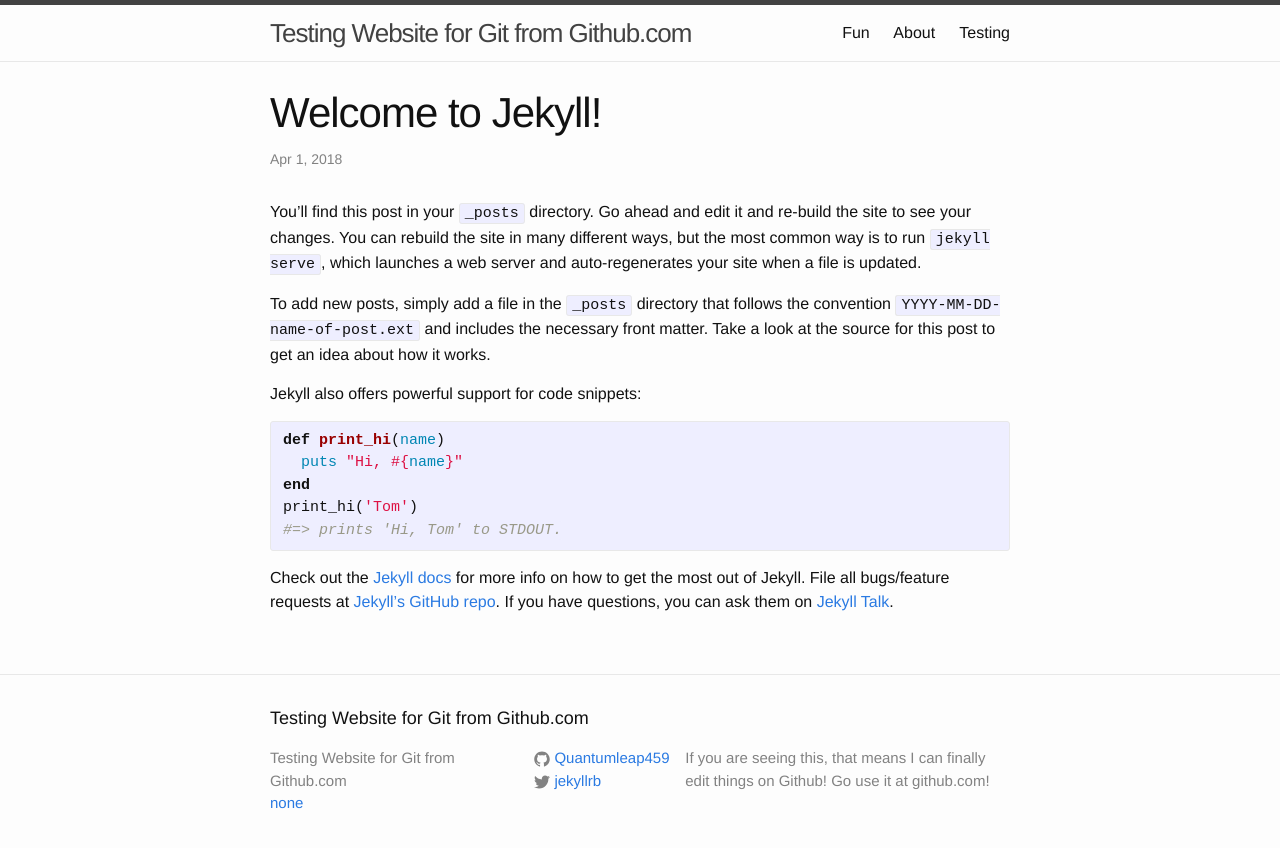
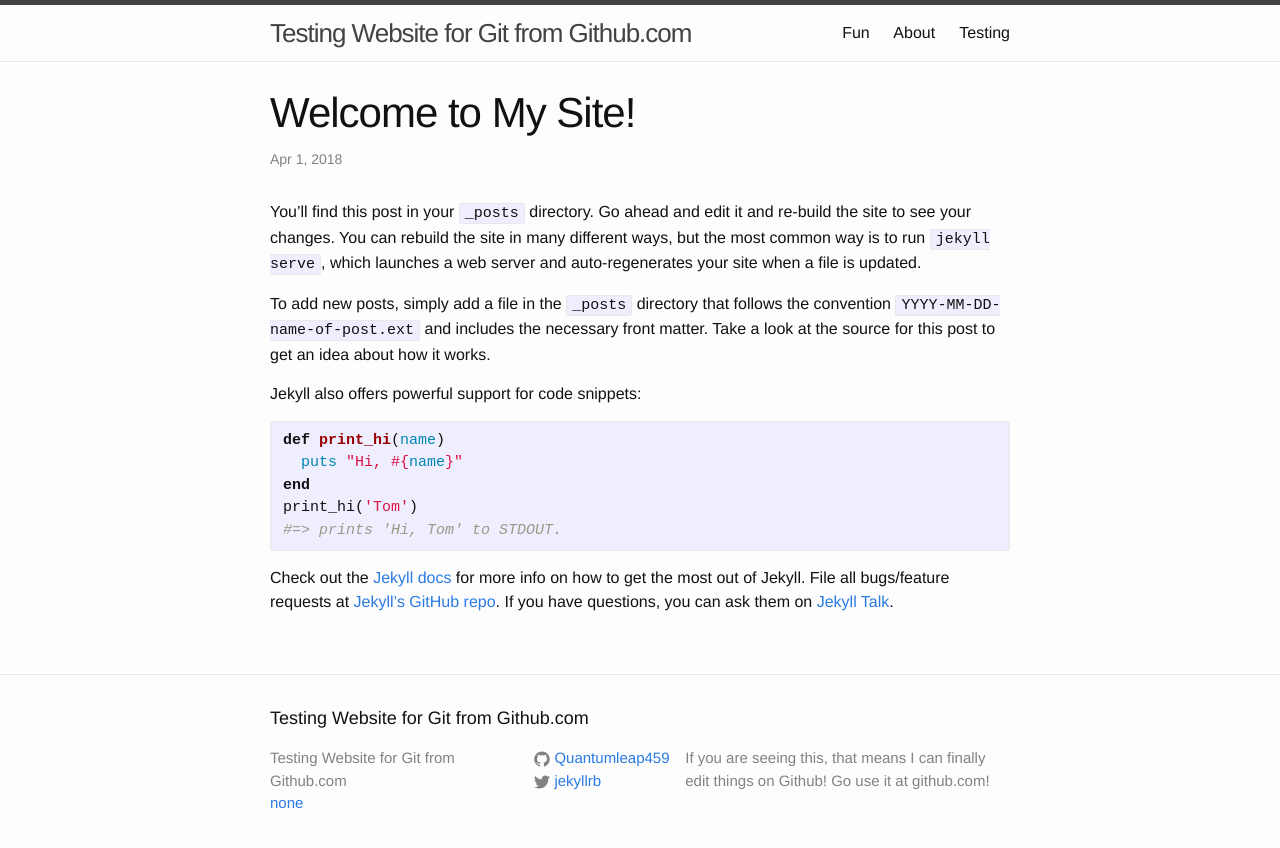
Before and after one commit to Quantumleap459/Quantumleap459.github.io, a Jekyll site: the page built from _posts/2018-04-01-welcome-to-jekyll.markdown, in a window 1280 px wide. Shown: the top 848 px of the page. Built offline with Jekyll 4.4.1, drawn with Linux system fonts in a browser that asks for light colours.

Commit message:
Save My Work

```diff
--- a/_posts/2018-04-01-welcome-to-jekyll.markdown
+++ b/_posts/2018-04-01-welcome-to-jekyll.markdown
@@ -1,6 +1,6 @@
 ---
 layout: post
-title:  "Welcome to Jekyll!"
+title:  "Welcome to My Site!"
 date:   2018-04-01 15:57:55 +0000
 categories: jekyll update
 ---
```
